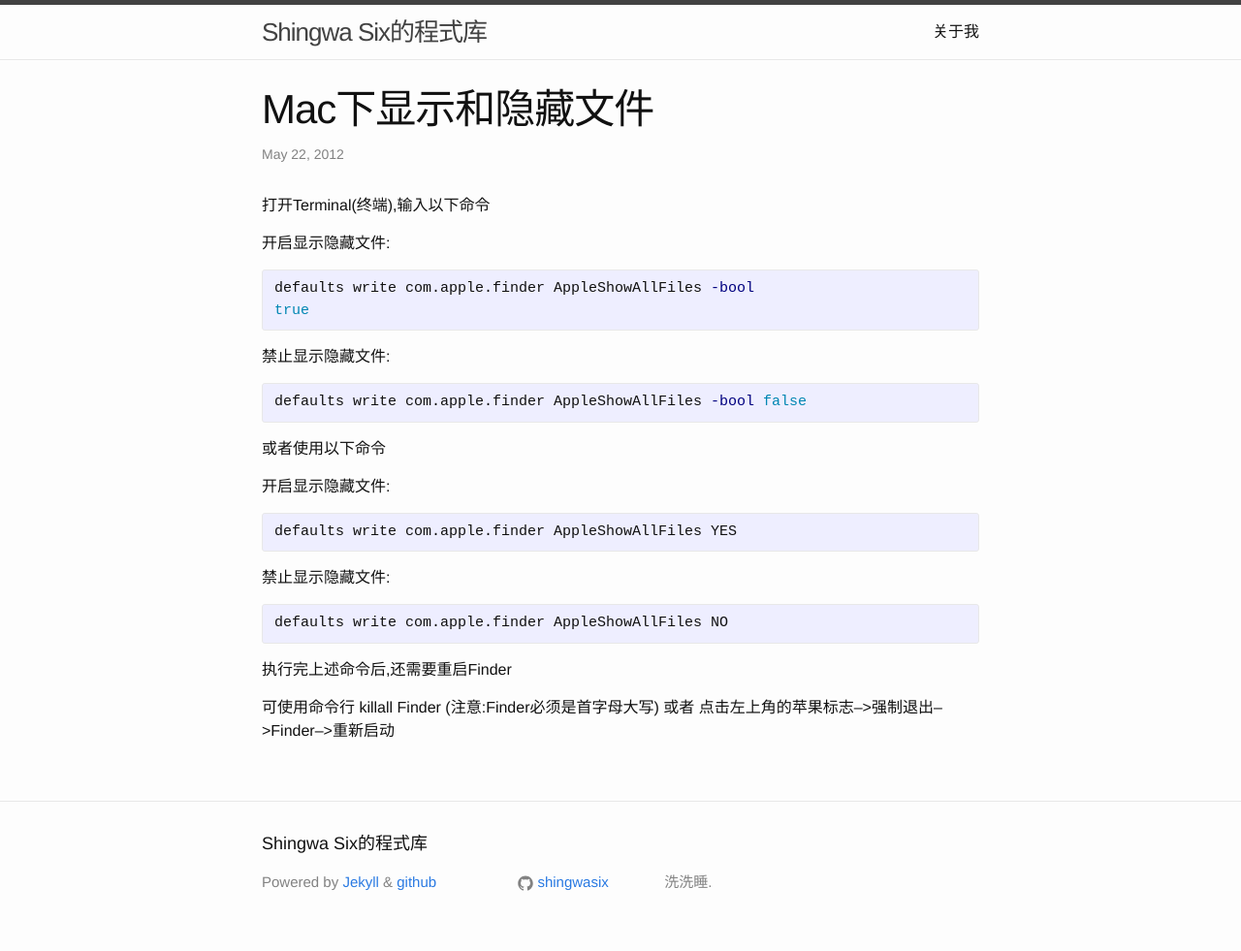
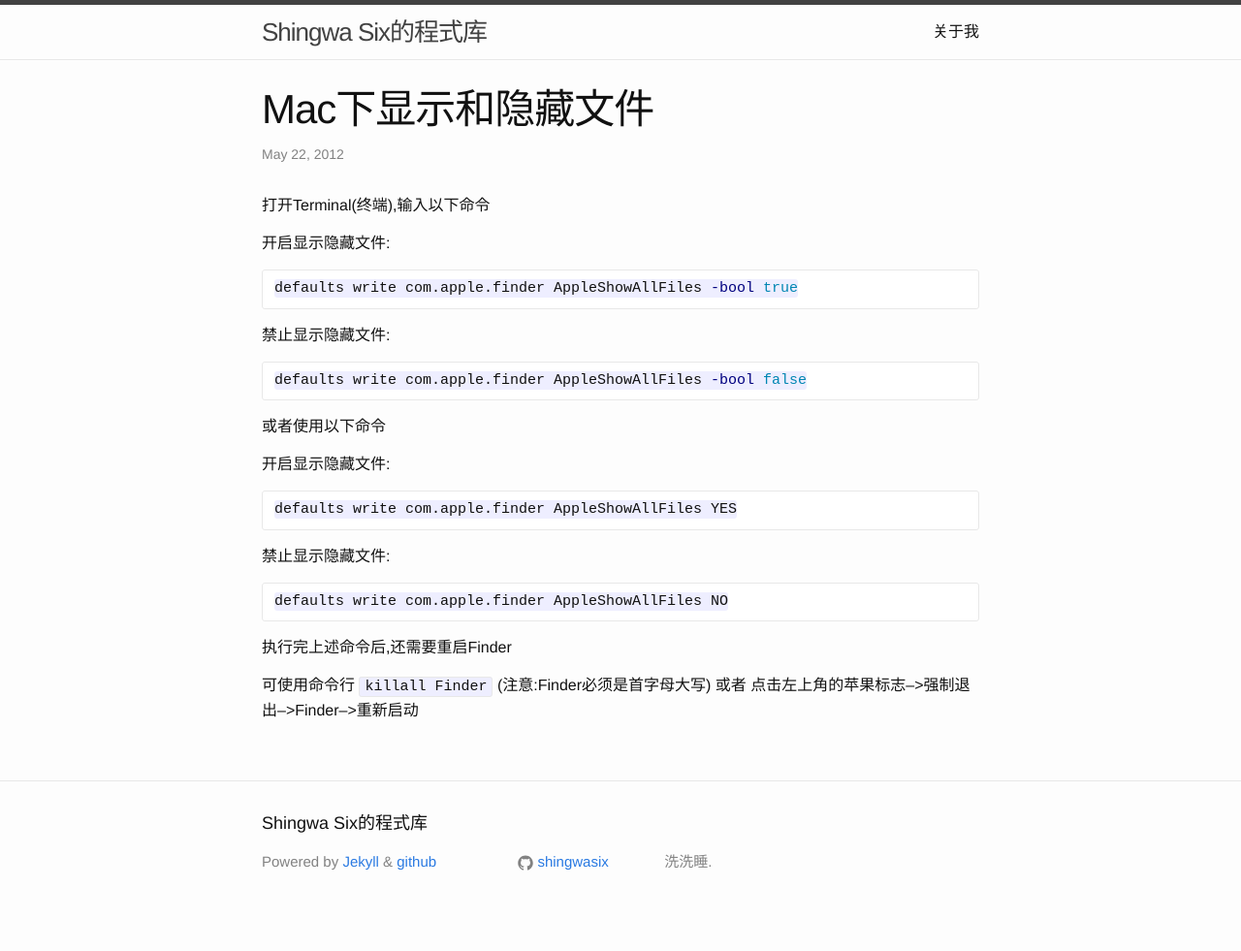
Before and after one commit to shingwasix/blog.waaile.com, a Jekyll site: the page built from _posts/osx/2012-05-23-mac-hide-or-unhide-files.md, in a window 1280 px wide. Shown: the whole page at 97% size. Built offline with Jekyll 4.4.1, drawn with Linux system fonts in a browser that asks for light colours; comment, search, counter and statistics services are not loaded; after the commit the page ends 960 px from its top, so only the background shows below that.

Commit message:
修改高亮语句

````diff
--- a/_posts/osx/2012-05-23-mac-hide-or-unhide-files.md
+++ b/_posts/osx/2012-05-23-mac-hide-or-unhide-files.md
@@ -12,29 +12,28 @@
 打开Terminal(终端),输入以下命令
 
 开启显示隐藏文件:
-{% highlight shell %}
-defaults write com.apple.finder AppleShowAllFiles -bool
-true
-{% endhighlight %}
+``` sh
+defaults write com.apple.finder AppleShowAllFiles -bool true
+```
 
 禁止显示隐藏文件:
-{% highlight shell %}
+``` sh
 defaults write com.apple.finder AppleShowAllFiles -bool false
-{% endhighlight %}
+```
 
 或者使用以下命令
 
 开启显示隐藏文件:
-{% highlight shell %}
+``` sh
 defaults write com.apple.finder AppleShowAllFiles YES
-{% endhighlight %}
+```
 
 禁止显示隐藏文件:
-{% highlight shell %}
+``` sh
 defaults write com.apple.finder AppleShowAllFiles NO
-{% endhighlight %}
+```
 
 执行完上述命令后,还需要重启Finder
 
-可使用命令行 killall Finder (注意:Finder必须是首字母大写)
+可使用命令行 ```killall Finder``` (注意:Finder必须是首字母大写)
 或者 点击左上角的苹果标志-->强制退出-->Finder-->重新启动
````
